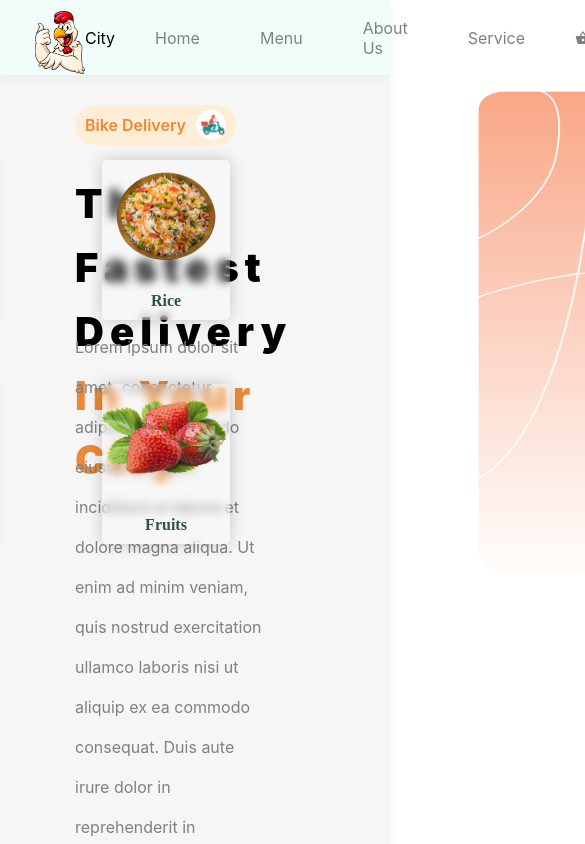
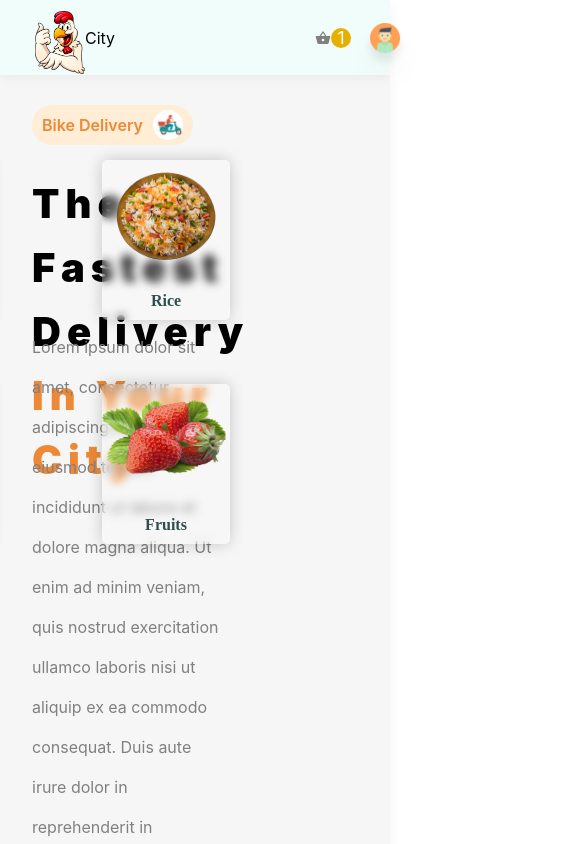
Before and after one commit to shivam17ace/sketch-ui, a React (Create React App) app: page / in a window 390 px wide. Shown: the top 844 px of the page, 585 px wide, since content can reach past the window. Built offline with nearby package versions, Linux system fonts and the light colour scheme.

Commit message:
media-query

```diff
--- a/package.json
+++ b/package.json
@@ -9,7 +9,7 @@
     "@testing-library/jest-dom": "^5.16.4",
     "@testing-library/react": "^13.3.0",
     "@testing-library/user-event": "^13.5.0",
-    "bootstrap": "^5.2.0-beta1",
+    "bootstrap": "^5.2.0",
     "framer-motion": "^6.5.1",
     "node-sass": "^7.0.1",
     "react": "^17.0.2",
--- a/src/Components/Common/SideNavbar/Sidebar.js
+++ b/src/Components/Common/SideNavbar/Sidebar.js
@@ -23,14 +23,15 @@ function SideBar() {
                     <div className="closemenu" onClick={menuIconClick}>
                         {menuCollapse ? (
                             <FiArrowRightCircle/>
-                        ) : (
-                                <div className="collapse_button">
-                                <MenuItem><img src={Chef} alt="chef" className="user_image" ></img></MenuItem>
-                                <FiArrowLeftCircle/>
-                                </div>
+                        ) : (   <>
+                                    <div className="collapse_button">
+                                    <MenuItem><img src={Chef} alt="chef" className="user_image" ></img></MenuItem>
+                                    <FiArrowLeftCircle/>
+                                    </div>
+                                    <MenuItem>UserName</MenuItem>
+                                </>
                             )}
                     </div>
-                        <MenuItem>UserName</MenuItem>
                     </div>
                     <div className="sidebar_content">
                         <MenuItem icon={<MdDashboard />}>Dashboard<Link to="/dashboard" /></MenuItem>
--- a/src/Components/Common/SideNavbar/Sidebar.scss
+++ b/src/Components/Common/SideNavbar/Sidebar.scss
@@ -1,12 +1,14 @@
 @import '~react-pro-sidebar/dist/scss/styles.scss';
 .container_sidebar {
+    height: 100vh;
+    background: #f6f6f6;
 
     .sidebar_data {
     position: fixed;
-    // background: #f6f6f6;
 
         .sidebar_menu {
-            background: #f6f6f6;
+            background: RGB(253 249 240);
+            height: -webkit-fill-available;
 
 
             .sidebar_content_username {
@@ -35,7 +37,8 @@
             color: black;
             justify-content: space-between;
             align-items: center;
-            padding: 20px 0px 20px 35px;
+            padding-top: 1rem;
+            padding-bottom: 1rem;
             list-style: none;
             height: 2.20rem;
             text-decoration: none;
@@ -46,7 +49,7 @@
         }
     }
     .pro-sidebar .pro-menu.shaped .pro-menu-item > .pro-inner-item > .pro-icon-wrapper {
-        background-color: #f6f6f6;
+        background: RGB(253 249 240);
     }
     .pro-sidebar .pro-menu {
          padding-top: 0px;
@@ -56,4 +59,8 @@
         font-size: 1.1rem;
         font-weight: 700;
     }
+    .pro-sidebar .pro-menu .pro-menu-item > .pro-inner-item > .pro-item-content {
+        padding-left: 1rem;
+    }
+
 }
--- a/src/Components/Common/Topbar/Topbar.js
+++ b/src/Components/Common/Topbar/Topbar.js
@@ -8,7 +8,6 @@ import Line from "../../../Images/Blue Line.svg";
 import {useNavigate} from "react-router-dom";
 import {
     ButtonDropdown,
-    DropdownToggle,
     DropdownMenu,
     DropdownItem,
   } from "reactstrap";
@@ -20,8 +19,7 @@ function TopBar() {
 
     const handleLogout = () =>{
 
-        console.log("jey")
-        navigate("../login", { replace: true });
+        navigate("/", { replace: true });
     }
     const toggleDropDown = () => {
         const data = isDropDownVisible ? false : true;
--- a/src/Components/Login/login.scss
+++ b/src/Components/Login/login.scss
@@ -36,8 +36,9 @@
               .input_field {
                   width: 300px;
                   height: 30px;
-                  border-radius: 15px;
+                  border-radius: 5px;
                   text-align: center;
+                  border-color: whitesmoke;
               }
           }
 
--- a/src/Components/Signup/signup.scss
+++ b/src/Components/Signup/signup.scss
@@ -37,8 +37,9 @@
             .input_field {
                 width: 300px;
                 height: 30px;
-                border-radius: 15px;
+                border-radius: 5px;
                 text-align: center;
+                border-color: whitesmoke;
             }
         }
 
--- /dev/null
+++ b/src/Components/Welcome/media.scss
@@ -0,0 +1,45 @@
+@media screen and (max-width: 420px){
+
+    .container {
+        .navbar {
+            ul {
+                display: none;
+            }
+            .icon-shopping {
+                margin-right: 1.2rem;
+                display: flex;
+                margin-left: 12.5rem;
+                cursor: pointer;
+                color: grey;
+                align-items: center;
+            }
+            .avatar_logo img {
+                cursor: pointer;
+                width: 30px;
+                object-fit: cover;
+                margin-right: 0.1rem;
+                filter: drop-shadow(0 20px 13px RGB(0 0 0/0.03)) drop-shadow(0 8px 5px RGB(0 0 0/0.08));
+            }
+        }
+        .container_content {
+            display: inline-block;
+            box-shadow: 0 3px 12px RGB(22 22 22/5%);
+            background-color: #f6f6f6;
+
+            .left_portion {
+                margin-left: 2rem;
+            }
+
+            .right_portion {
+                margin-top: 1em;
+                margin-left: 1rem;
+
+                .image_right {
+                    height: 30em;
+                    margin-left: 1rem;
+                    width: fit-content;
+                }
+            }
+        }
+    }
+}
--- a/src/Components/Welcome/welcome.js
+++ b/src/Components/Welcome/welcome.js
@@ -1,5 +1,6 @@
 import React from "react";
 import "../Welcome/welcome.scss";
+import "../Welcome/media.scss";
 import Logo from "../../Images/logo.png";
 import Avatar from "../../Images/avatar.png";
 import { MdShoppingBasket } from "react-icons/md";
@@ -42,8 +43,8 @@ function Welcome() {
           <motion.img whileTap={{ scale: 0.7 }} src={Avatar} alt="avatar" />
         </div>
       </div>
-      <div className="container_content">
-        <div className="left_portion">
+      <div className="row container_content">
+        <div className="col left_portion sm-12">
           <div className="inner_content_left">
             <p>Bike Delivery</p>
             <span className="image_span">
@@ -73,7 +74,7 @@ function Welcome() {
             </Button>
           </motion.div>
         </div>
-        <div className="right_portion">
+        <div className="col right_portion sm-12">
           <img src={HeroBg} alt="herobackground" className="image_right" />
           <div className="wrapper_overlay">
             <div className="overlay_1 overlay_blur">
--- a/src/routes/routes.scss
+++ b/src/routes/routes.scss
@@ -10,7 +10,7 @@
     border-radius: 50%;
     width: 120px;
     height: 120px;
-    animation: spin 2s linear infinite;
+    animation: spin 1s linear infinite;
 
   }
 }
```
Also changed, not shown: 1 other file (tests, documents, lock files or other folders).
